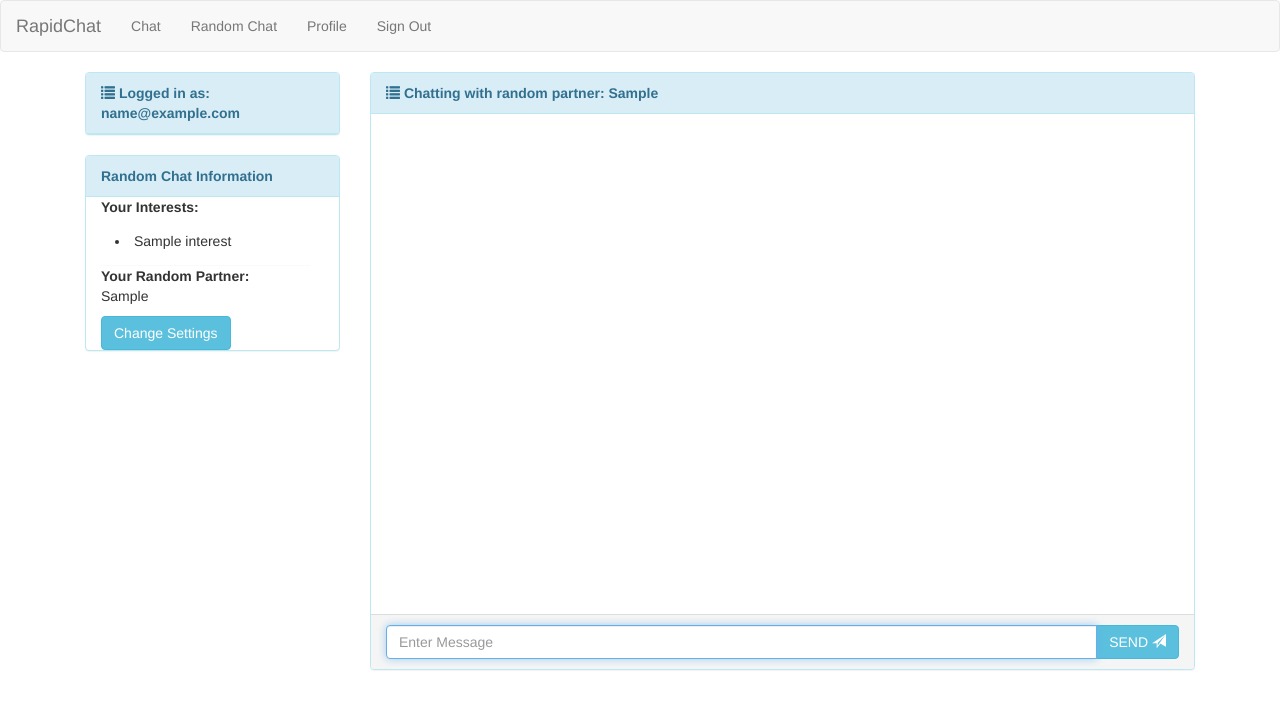
After one commit to rebeccaalpert/comp112project, a Flask app: page /random in a window 1280 px wide. The commit adds this page. Shown: the top 709 px of the page. Run offline with Flask 2, Linux system fonts and the light colour scheme; the visitor is signed in with stand-in values (Sample User, id 1); tables that the repository leaves empty hold one stand-in row (values such as "Sample post"); some libraries are stand-ins or nearby versions.

Commit message:
first version of random chat, missing record deletion

```diff
--- a/forms.py
+++ b/forms.py
@@ -42,6 +42,19 @@ class SignupForm(Form):
     else:
       return True
 
+class RandomForm(Form):
+  interest = TextField("Enter a new interest", [validators.Required("Please enter an interest.")])
+  submit = SubmitField("Submit Interest")
+
+  def __init__(self, *args, **kwargs):
+    Form.__init__(self, *args, **kwargs)
+
+  def validate(self):
+    if not Form.validate(self):
+      return False
+    else:
+      return True
+
 class ProfileForm(Form):
   firstname = TextField("First name", [validators.Required("Please enter your first name.")])
   lastname = TextField("Last name",  [validators.Required("Please enter your last name.")])
--- a/server.py
+++ b/server.py
@@ -4,17 +4,20 @@ monkey.patch_all()
 from flask import Flask, render_template, session, request
 from flask_socketio import SocketIO, emit, join_room, leave_room
 from flask import render_template, request, flash, session, url_for, redirect
-from forms import SignupForm, SigninForm, TopicForm, ProfileForm
-from models import db, User, Topic, Message, PrivateMessage, Language
+from forms import SignupForm, SigninForm, TopicForm, ProfileForm, RandomForm
+from models import db, User, Topic, Message, PrivateMessage, Language, Interest, RandomMessage
 from sqlalchemy import update
 import datetime
 import math
+from heapq import heappush, heappop
+import time
 
 app = Flask(__name__)
 app.debug = True
 app.config['SECRET_KEY'] = 'nuttertools'
 socketio = SocketIO(app)
-app.config['SQLALCHEMY_DATABASE_URI'] = 'mysql://root@localhost/development'
+app.config['SQLALCHEMY_DATABASE_URI'] = 'mysql+pymysql://root@localhost/development'
+active_list = set()
 
 db.init_app(app)
 
@@ -329,7 +332,7 @@ def private_chat(username):
 	else:
 		if request.method == 'POST':
 			if form.validate() == False:
-				return render_template('private.html', form=form, topics=topics, users=users, messages=messages, private=chat_partner.email)
+				return render_template('private.html', form=form, topics=topics, users=users, messages=messages, private=username)
 			else:
 				uid = user.uid
 				newtopic = Topic(form.topicname.data, uid)
@@ -339,7 +342,54 @@ def private_chat(username):
 				return redirect('/chat/' + newtopic.topicname)
 
 		if request.method == 'GET':
-			return render_template('private.html', form=form, topics=topics, users=users, messages=messages, private=chat_partner.email)
+			return render_template('private.html', form=form, topics=topics, users=users, messages=messages, private=username)
+
+@app.route('/random')
+def random():
+    form = TopicForm()
+    users = User.query.all()
+    messages = RandomMessage.query.all()
+
+    if 'email' not in session:
+        return redirect(url_for('signin'))
+
+    user = User.query.filter_by(email = session['email']).first()
+    if user is None:
+        return redirect(url_for('signin'))
+
+    if user.random is "":
+        return redirect(url_for('random_setting'))
+
+    session['room'] = convertToNumber(user.random+"random") + convertToNumber(session['email']+"random")
+    session['random'] = user.random
+
+    return render_template('random.html', form=form, user=user, messages=messages)
+
+@app.route('/random_setting', methods=['GET', 'POST'])
+def random_setting():
+    allUsers = User.query.all()
+    user = User.query.filter_by(email = session['email']).first()
+
+    if user is None:
+        return redirect(url_for('signin'))
+
+    form = RandomForm()
+    session['room'] = 'General'
+
+    if 'email' not in session:
+        return redirect(url_for('signin'))
+
+    if request.method == 'POST':
+        if form.validate() == False:
+            return render_template('random_setting.html', form=form, user=user, allUsers=allUsers)
+        else:
+            user.interests.append(Interest(form.interest.data))
+            db.session.commit()
+            return redirect(url_for('random_setting'))
+
+    if request.method == 'GET':
+        return render_template('random_setting.html', form=form, user=user, allUsers=allUsers)
+
 
 @app.route('/profile', methods=['GET', 'POST'])
 def profile():
@@ -461,6 +511,16 @@ def joined(message):
 	print('has joined')
 	emit('private_status', {'msg': session.get('email') + ' is connected.'}, room=room)
 
+@socketio.on('random_joined', namespace='/random_chat')
+def joined(message):
+    print('message =', message)
+    room = message['data']['room']
+    session['room'] = room
+    join_room(room)
+    print(session.get('email'))
+    print('has joined')
+    emit('random_status', {'msg': session.get('email') + ' is connected.'}, room=room)
+
 @socketio.on('message', namespace='/chat')
 def chat_message(message):
 	print("message = ", message)
@@ -498,6 +558,97 @@ def private_message(message):
 	db.session.add(message)
 	db.session.commit()
 
+@socketio.on('random_message', namespace='/random_chat')
+def random_message(message):
+    print("message = ", message)
+    print(message['data']['message'])
+    email = session.get('email')
+    room = session.get('room')
+    receiver_email = session.get('random')
+    emit('random_message', {'text': message['data']['message'], 'author': email, 'time': ' just now'}, room=room)
+    sender = User.query.filter_by(email=email).first()
+    sender_id = sender.uid
+    sender_email = sender.email
+    receiver = User.query.filter_by(email=receiver_email).first()
+    receiver_id = receiver.uid
+    message = RandomMessage(message['data']['message'], sender_id, sender_email, receiver_id, receiver_email)
+    db.session.add(message)
+    db.session.commit()
+
+@socketio.on('new_random', namespace='/random_chat')
+def new_random(message):
+    # add email to active_list
+    # loop: max 3 tries, 5 sec wait
+        # check if user is on the list. If not, means user already matched, break.
+        # get other users who's also in session
+        # search for partner, add to same_interests
+        # if not found, do it again
+        # if found, check if user is already matched.
+            # check if partner is still active
+    # remove email from active_list
+
+    print("message = ", message)
+    print(message['data']['message'])
+    myEmail = session.get('email')
+    active_list.add(myEmail)
+    user = User.query.filter_by(email=myEmail).first()
+    others = User.query.filter(User.email != myEmail).all()
+    interests = user.interests
+    interests_set = set()
+    for i in interests:
+        interests_set.add(i.interest_name.lower())
+
+    # list of other users who have same interests as you do, and
+    # how many same interets they have.
+    same_interests = []
+
+    # search for same interests
+    tries = 5
+    partner_email = ""
+    # the loop
+    while tries > 0:
+        print ("in loop")
+        print (active_list)
+        if myEmail not in active_list:
+            break
+        for other in others:
+            if other.email in active_list:
+                count = 0
+                for i in other.interests:
+                    print(other.email + " " + i.interest_name)
+                    if i.interest_name.lower() in interests_set:
+                        count = count - 1
+                if count != 0:
+                    heappush(same_interests, (count, other.email))
+        if len(same_interests) != 0 and myEmail in active_list:
+            while len(same_interests) != 0:
+                other_email = heappop(same_interests)[1]
+                if other_email in active_list:
+                    active_list.remove(other_email)
+                    active_list.remove(myEmail)
+                    partner_email = other_email
+                    break
+            if partner_email != "":
+                new_partner = User.query.filter_by(email=partner_email).first()
+                old_of_new_partner = User.query.filter_by(random=partner_email).first()
+                if old_of_new_partner != None and old_of_new_partner != user:
+                    old_of_new_partner.random = ""
+                old_partner = User.query.filter_by(random=myEmail).first()
+                if old_partner != None and old_partner != new_partner:
+                    old_partner.random = ""
+                new_partner.random = myEmail
+                user.random = partner_email
+                db.session.commit()
+                break
+        # next loop
+        tries -= 1
+        time.sleep(2)
+    # loop ends
+    print ("loop ends")
+
+    emit('new_random', {'partner': partner_email})
+    emit('redirect', '/random_setting')
+
 @socketio.on('left', namespace='/chat')
 def left(message):
     room = session.get('room')
@@ -519,6 +670,15 @@ def left(message):
     emit('private_status', {'msg': session.get('email') + ' is offline.'}, room=room)
     session.pop('room', None)
 
+@socketio.on('random_left', namespace='/random_chat')
+def left(message):
+    room = session.get('room')
+    leave_room(room)
+    print(session.get('email'))
+    print('left room')
+    emit('random_status', {'msg': session.get('email') + ' is offline.'}, room=room)
+    session.pop('room', None)
+
 @socketio.on('new_topic', namespace='/chat')
 def new_topic(message):
 	print("New topic\n")
@@ -538,5 +698,15 @@ def delete_my_chatroom(message):
 	db.session.commit()
 	emit('delete_my_chatroom', {'msg': parent}, broadcast=True)
 
+@socketio.on('delete_interest', namespace='/random_chat')
+def delete_interest(message):
+    print("delete_interest\n")
+    id = message['data']['id']
+    interest = Interest.query.get(id)
+    user = User.query.filter_by(email=session.get('email')).first()
+    user.interests.remove(interest)
+    db.session.commit()
+    emit('delete_interest', {'msg': id}, broadcast=True)
+
 if __name__ == '__main__':
 	socketio.run(app)
--- a/templates/home.html
+++ b/templates/home.html
@@ -3,6 +3,6 @@
 {% block content %}
 <div class="container-fluid">
   <h3 class="text-center">Home</h3>
-  <p class="text-center">FunkyAppName is an easy-to-use chat application. Participate in a community-created chatroom or create a new chatroom to discuss your own interests!</p>
+  <p class="text-center">RapidChat is an easy-to-use chat application. Participate in a community-created chatroom or create a new chatroom to discuss your own interests!</p>
 </div>
 {% endblock %}
--- a/templates/layout.html
+++ b/templates/layout.html
@@ -106,6 +106,7 @@
           <ul class="nav navbar-nav">
             {% if 'email' in session %}
             <li><a href="{{ url_for('chat') }}">Chat</a></li>
+            <li><a href="{{ url_for('random') }}">Random Chat</a></li>
             <li><a href="{{ url_for('profile') }}">Profile</a></li>
             <li><a href="{{ url_for('signout') }}">Sign Out</a></li>
             {% else %}
--- /dev/null
+++ b/templates/random.html
@@ -0,0 +1,146 @@
+{% extends "layout.html" %}
+
+{% block content %}
+  <div class="container">
+    <div class="row">
+      <div class="col-md-12">
+        <div class="col-md-3">
+          <div class="panel panel-info">
+            <div class="panel-heading">
+              <strong><span class="glyphicon glyphicon-list"></span> Logged in as: <span id="user-name">{{ session['email'] }}</strong>
+            </div>
+          </div>
+          <div class="panel panel-info">
+            <div class="panel-heading">
+              <strong>Random Chat Information</strong>
+            </div>
+            <div class="container-fluid">
+              <div><strong>Your Interests: </strong></div>
+                {% for interest in user.interests %}
+                  <li class="message">{{ interest.interest_name }}</li>
+                {% endfor %}
+              <div><strong>Your Random Partner: </strong></div>
+                  <p>
+                    {% if user.random == "" %}
+                      None
+                    {% else %}
+                      {{ user.random }}
+                    {% endif %}
+                  </p>
+              <a href="/random_setting" class="btn btn-info" role="button" id="change_setting">Change Settings</a>
+            </div>
+          </div>
+        </div>
+        <div class="col-md-9">
+          <div class="panel panel-info">
+            <div class="panel-heading">
+              <strong><span class="glyphicon glyphicon-list"></span> Chatting with random partner: <span id="chatroom-name">{{ session['random'] }}</strong>
+              <span id="room-id">{{ session['room'] }}
+            </div>
+            <div class="panel-body fixed-panel">
+              <ul class="media-list" id="chat">
+                {% for message in messages %}
+                  {% if (message.sender_email == session['random'] and
+                      message.receiver_email == session['email'])
+                      or (message.sender_email == session['email'] and
+                      message.receiver_email == session['random']) %}
+                    <li class="message">{{ message.text }}<br />posted by {{ message.sender_email }} at {{ message.posted }}</li>
+                  {% endif %}
+                {% endfor %}
+              </ul>
+            </div>
+            <div class="panel-footer">
+              <div class="input-group">
+                <input type="text" class="form-control" placeholder="Enter Message" id="messageText" autofocus/>
+                <span class="input-group-btn">
+                  <button class="btn btn-info" type="button" id="sendMessage">SEND <span class="glyphicon glyphicon-send"></span></button>
+                </span>
+              </div>
+            </div>
+        </div>
+      </div>
+    </div>
+  </div>
+<script>
+  $(document).ready(function() {
+    $('#submit').addClass('btn').addClass('btn-info').css('margin-top', '1em');
+    $('#topicname').addClass('form-control');
+    var channel = "/random_chat";
+    var socket = io.connect('http://' + document.domain + ':' + location.port + channel);
+    var receivedMsg;
+
+    var room = $("#room-id").text();
+
+    $("#room-id").hide();
+
+    $("#chat").animate({ scrollTop: $("#chat").prop("scrollHeight") - $('#chat').height() }, 100);
+
+    $("#change_setting").on("click", function () {
+      socket.emit('random_left', {});
+    });
+
+    $("#navitems").on("click", function () {
+      socket.emit('random_left', {});
+    });
+
+    $(".navbar-brand").on("click", function () {
+      socket.emit('random_left', {});
+    });
+
+    socket.on('connect', function () {
+      socket.emit('random_joined', { data: { room: room } });
+    });
+
+    socket.on('random_status', function(data) {
+      console.log(data);
+      $('#chat').append('<li class="message">' + data.msg + '\n');
+      $("#chat").animate({ scrollTop: $("#chat").prop("scrollHeight") - $('#chat').height() }, 100);
+    });
+
+    socket.on('random_message', function(data) {
+      console.log(data);
+      $('#chat').append('<li class="message">' + data.text + '<br />' + 'posted by ' + data.author + data.time + '</li>');
+      $("#chat").animate({ scrollTop: $("#chat").prop("scrollHeight") - $('#chat').height() }, 100);
+    });
+
+    socket.on('update_topics', function(data) {
+      $('#chat-rooms').append('<li class="topic"><a href="/chat/' + titleCase(data.msg.room) + '">' + titleCase(data.msg.room) + '</a></li>');
+    });
+
+    $('#messageText').keypress(function(e) {
+      var code = e.keyCode || e.which;
+      if (code == 13) {
+        text = $('#messageText').val();
+        sendMessage();
+        $('#messageText').val('');
+      }
+    });
+
+    $("#sendMessage").on("click", function () {
+        sendMessage();
+    });
+
+    function clearMessages() {
+      $('.media-list li').detach();
+    }
+
+    function sendMessage() {
+      $container = $('.media-list');
+      $container[0].scrollTop = $container[0].scrollHeight;
+      var text = $("#messageText").val();
+      socket.emit('random_message', { data: { message: text } });
+      $("#messageText").val("");
+    }
+
+    function titleCase(str) {
+      str = str.toLowerCase().split(' ');
+      for (var i = 0; i < str.length; i++) {
+        str[i] = str[i].charAt(0).toUpperCase() + str[i].slice(1);
+      }
+      return str.join(' ');
+    }
+  });
+
+</script>
+
+{% endblock %}
```
Also changed, not shown: models.py (+32 -0 lines), templates/random_setting.html (added, +107 -0 lines).
